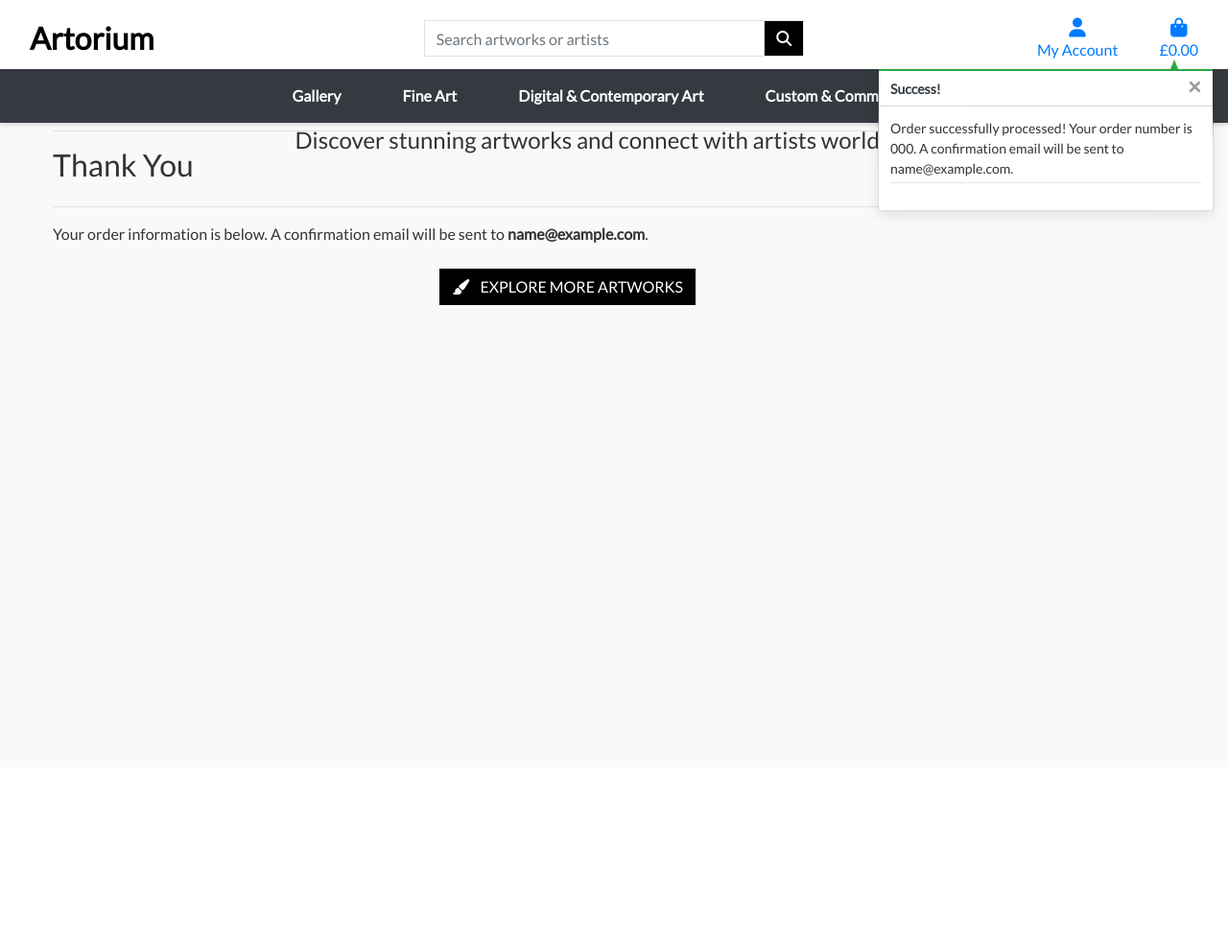
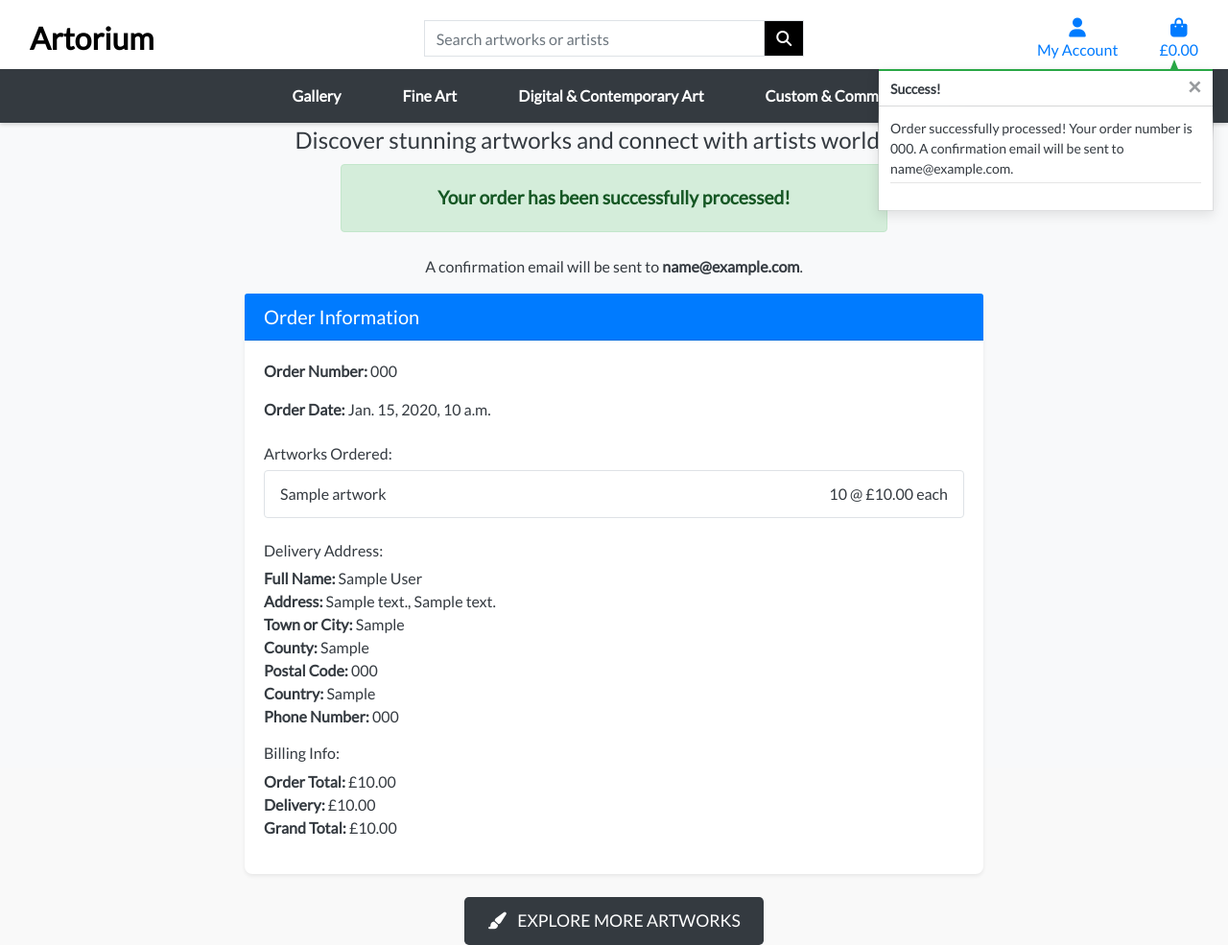
Before and after one commit to boatesj/Artorium, a Django app: page /checkout/checkout_success/000 in a window 1280 px wide. Shown: the whole page at 96% size. Before the commit the page ends 318 px from the top, so only its background shows below. Run offline with Django 3.2, Linux system fonts and the light colour scheme; tables that the repository leaves empty hold one stand-in row (values such as "Sample post"); parts of the project's set-up code (start-up, migrations or seed data) failed here and were passed over; some libraries are stand-ins or nearby versions.

Commit message:
Added order summary to checkout success page

```diff
--- a/checkout/templates/checkout/checkout_success.html
+++ b/checkout/templates/checkout/checkout_success.html
@@ -6,32 +6,68 @@
 {% endblock %}
 
 {% block page_header %}
-    <div class="container header-container">
-        <div class="row">
-            <div class="col"></div>
-        </div>
+    <div class="container text-center py-5">
+        <h1 class="display-4">Thank You</h1>
     </div>
 {% endblock %}
 
 {% block content %}
-    <div class="overlay"></div>
     <div class="container">
-        <div class="row">
-            <div class="col">
-                <hr>
-                <h2 class="logo-font mb-4">Thank You</h2>
-                <hr>
-                <p class="text-black">Your order information is below. A confirmation email will be sent to <strong>{{ order.email }}</strong>.</p>
+        <div class="row justify-content-center">
+            <div class="col-md-8 col-lg-6 text-center">
+                <div class="alert alert-success" role="alert">
+                    Your order has been successfully processed!
+                </div>
+                <p>A confirmation email will be sent to <strong>{{ order.email }}</strong>.</p>
             </div>
         </div>
 
-        <div class="row">
-            <div class="col-12 col-lg-7 text-right">
-                <a href="{% url 'artworks' %}" class="btn btn-black rounded-0 my-2">
-                    <span class="icon mr-2">
-                        <i class="fas fa-paint-brush"></i>
-                    </span>
-                    <span class="text-uppercase">Explore More Artworks</span>
+        <div class="row justify-content-center">
+            <div class="col-md-10 col-lg-8">
+                <div class="card shadow-sm mb-4">
+                    <div class="card-header bg-primary text-white">
+                        <h5 class="mb-0">Order Information</h5>
+                    </div>
+                    <div class="card-body">
+                        <p><strong>Order Number:</strong> {{ order.order_number }}</p>
+                        <p><strong>Order Date:</strong> {{ order.date }}</p>
+
+                        <h6 class="mt-4">Artworks Ordered:</h6>
+                        <ul class="list-group mb-4">
+                            {% for item in order.lineitems.all %}
+                            <li class="list-group-item d-flex justify-content-between align-items-center">
+                                {{ item.artwork.title }}
+                                <span>{{ item.quantity }} @ £{{ item.artwork.price }} each</span>
+                            </li>
+                            {% endfor %}
+                        </ul>
+
+                        <h6>Delivery Address:</h6>
+                        <p>
+                            <strong>Full Name:</strong> {{ order.full_name }}<br>
+                            <strong>Address:</strong> {{ order.street_address1 }}{% if order.street_address2 %}, {{ order.street_address2 }}{% endif %}<br>
+                            <strong>Town or City:</strong> {{ order.town_or_city }}<br>
+                            {% if order.county %}<strong>County:</strong> {{ order.county }}<br>{% endif %}
+                            {% if order.postcode %}<strong>Postal Code:</strong> {{ order.postcode }}<br>{% endif %}
+                            <strong>Country:</strong> {{ order.country }}<br>
+                            <strong>Phone Number:</strong> {{ order.phone_number }}
+                        </p>
+
+                        <h6>Billing Info:</h6>
+                        <p>
+                            <strong>Order Total:</strong> £{{ order.order_total }}<br>
+                            <strong>Delivery:</strong> £{{ order.delivery_cost }}<br>
+                            <strong>Grand Total:</strong> £{{ order.grand_total }}
+                        </p>
+                    </div>
+                </div>
+            </div>
+        </div>
+
+        <div class="row justify-content-center">
+            <div class="col-md-6 text-center">
+                <a href="{% url 'artworks' %}" class="btn btn-dark btn-lg">
+                    <i class="fas fa-paint-brush mr-2"></i> Explore More Artworks
                 </a>
             </div>
         </div>
--- a/static/css/base.css
+++ b/static/css/base.css
@@ -299,4 +299,60 @@ a.category-badge > span.badge:hover {
 }
 .spacing-bottom {
     margin-bottom: 3rem; /* Equivalent to 'my-5' */
+
 }
+
+/* General page styling */
+body {
+    background-color: #f8f9fa;
+    color: #343a40;
+}
+
+.alert-success {
+    background-color: #d4edda;
+    border-color: #c3e6cb;
+    color: #155724;
+    font-size: 1.2rem;
+    font-weight: bold;
+    padding: 1.25rem;
+    margin-bottom: 1.5rem;
+}
+
+.card {
+    border-radius: 0.5rem;
+    border: none;
+    box-shadow: 0 4px 8px rgba(0, 0, 0, 0.1);
+}
+
+.card-header {
+    font-size: 1.2rem;
+    font-weight: bold;
+}
+
+.card-body {
+    font-size: 1rem;
+    line-height: 1.5;
+}
+
+.list-group-item {
+    display: flex;
+    justify-content: space-between;
+    padding: 0.75rem 1rem;
+    border: 1px solid #dee2e6;
+    background-color: #fff;
+}
+
+.btn-dark {
+    background-color: #343a40;
+    border: none;
+    color: #fff;
+    padding: 0.75rem 1.5rem;
+    font-size: 1.1rem;
+    text-transform: uppercase;
+    transition: background-color 0.3s ease;
+}
+
+.btn-dark:hover {
+    background-color: #23272b;
+    color: #fff;
+}
```
